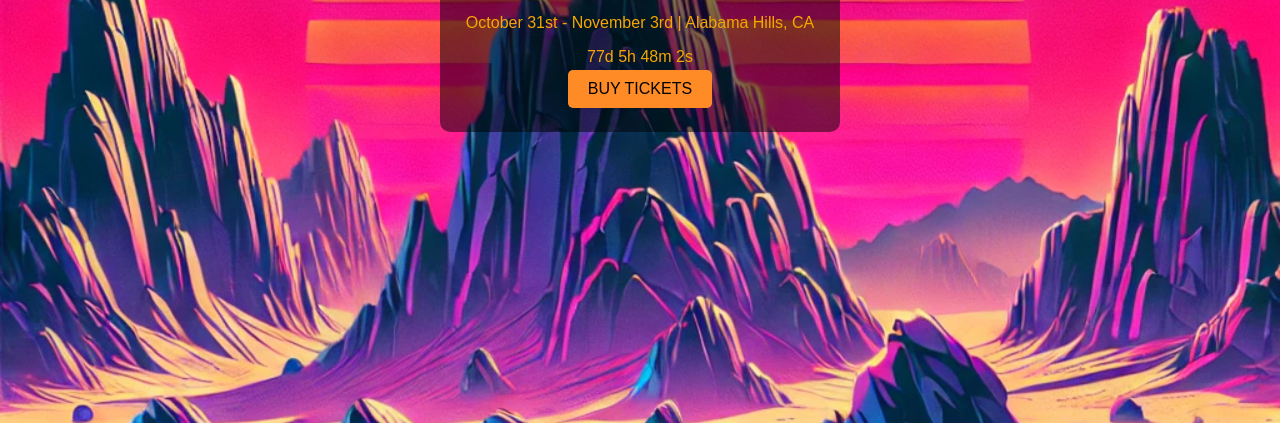
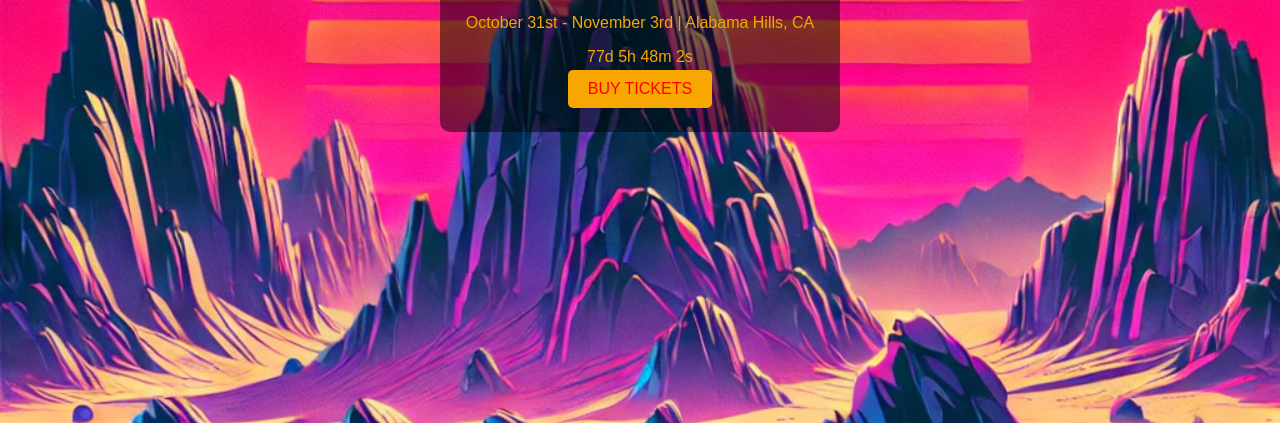
Before and after one commit to garrettw98/reeguezrocks.com, a plain HTML site: page index.html in a window 1280 px wide. Shown: the part 377-800 px from the top of the page. Drawn offline with Linux system fonts and the light colour scheme.

Commit message:
Update index.html

```diff
--- a/index.html
+++ b/index.html
@@ -138,9 +138,9 @@
             font-size: 0.9em;
         }
         .ticket-option button, #buy-tickets-btn {
-            background-color: #ff8b26;
+            background-color: #f7a602;
             border: none;
-            color: black;
+            color: red;
             padding: 10px 20px;
             text-align: center;
             text-decoration: none;
```
